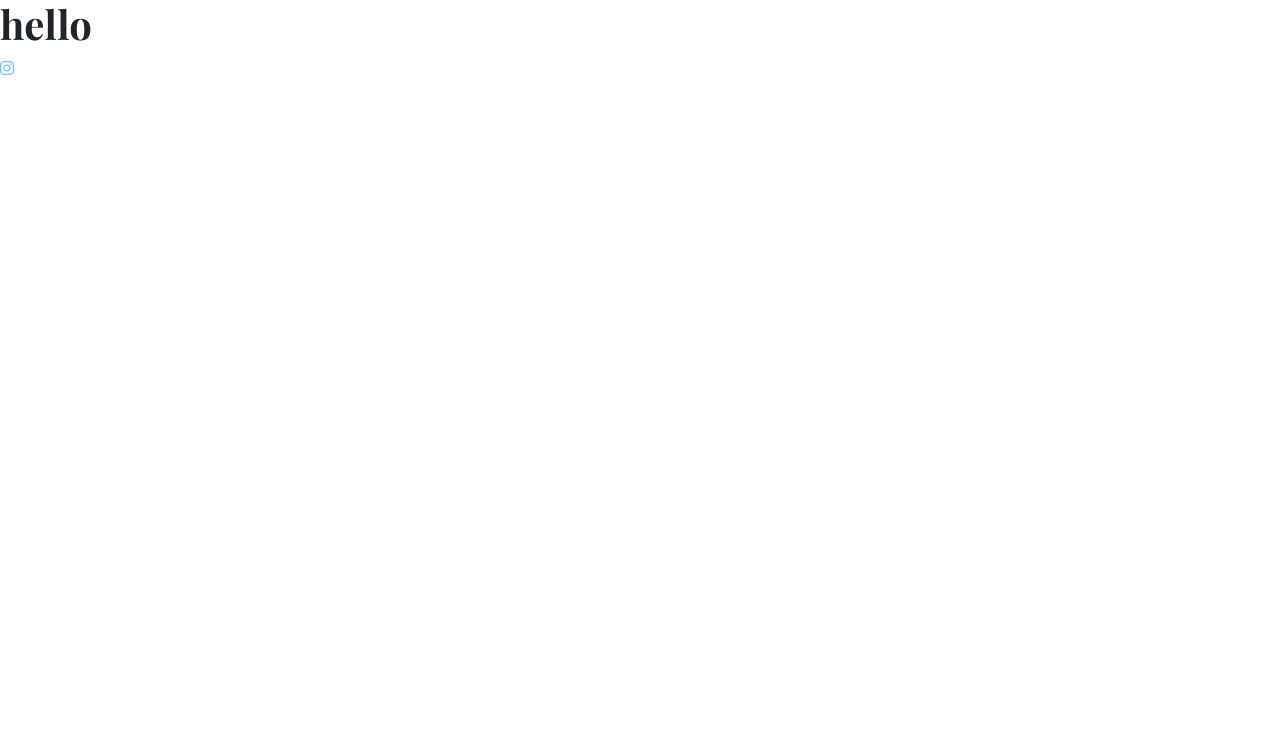
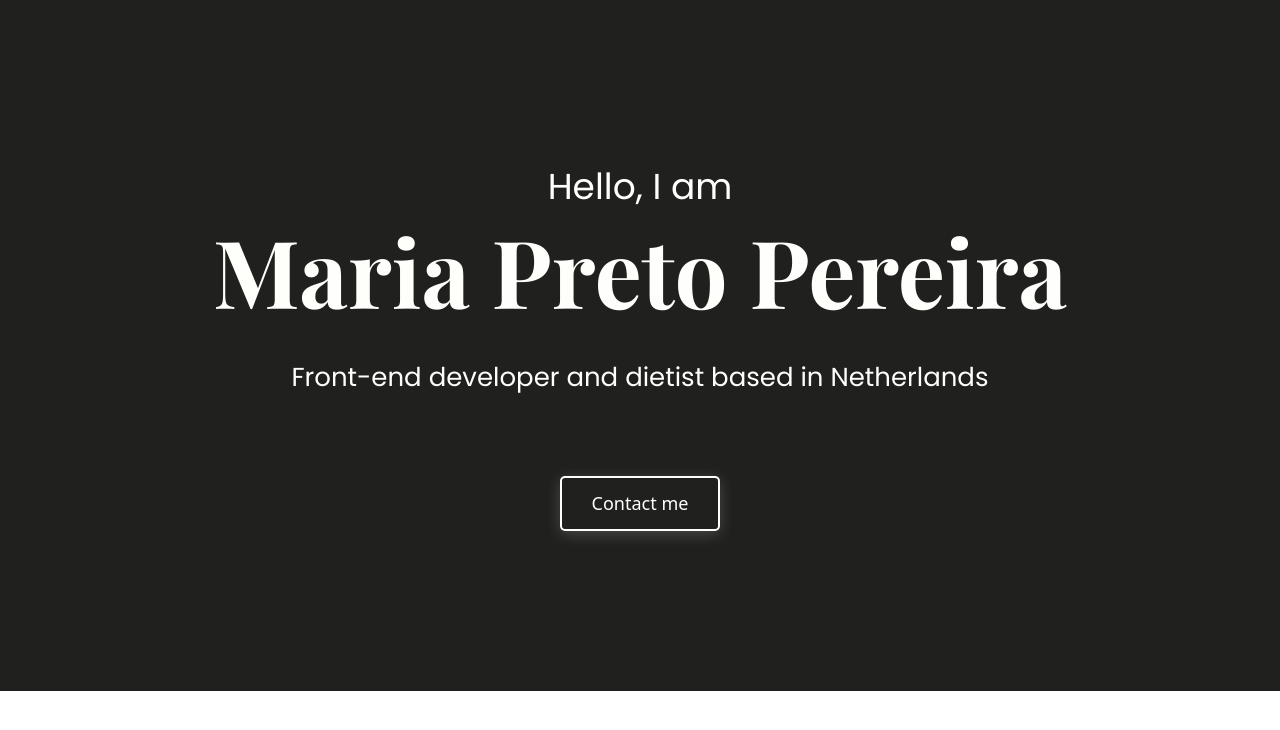
Before and after one commit to Mpp216/my-portefolio-project-MPP, a plain HTML site: page index.html in a window 1280 px wide. Drawn offline with nearby package versions, Linux system fonts and the light colour scheme; a web font is replaced by a local one.

Commit message:
Add initial css of the heading

```diff
--- a/index.html
+++ b/index.html
@@ -25,10 +25,18 @@
       crossorigin="anonymous"
     ></script>
     <link rel="stylesheet" href="src/styles.css" />
-    <title>Document</title>
+    <title>Maria Preto Pereira</title>
   </head>
   <body>
-    <h1>hello</h1>
-    <i class="fa-brands fa-instagram" style="color: #74c0fc"></i>
+    <div class="hero">
+      <p>Hello, I am</p>
+      <h1>Maria Preto Pereira</h1>
+      <h2 class="mb-5 mt-4">
+        Front-end developer and dietist based in Netherlands
+      </h2>
+      <div>
+        <a href="#" class="btn btn-branding">Contact me</a>
+      </div>
+    </div>
   </body>
 </html>
--- a/src/styles.css
+++ b/src/styles.css
@@ -5,7 +5,61 @@ font-family: 'Poppins', sans-serif;
 font-family: 'PT Serif', serif;
 font-family: 'Roboto Slab', serif; */
 
-h1 {
-  font-family: "Playfair Display", serif;
+:root {
+  --branding-color: #20201f;
+  --heading-font-family: "Playfair Display", serif;
+  --default-font-family: "Poppins", sans-serif;
+}
+
+h1,
+h2,
+h3,
+h4 {
+  font-family: var(--heading-font-family);
   font-weight: bold;
 }
+
+h1 {
+  font-size: 94px;
+}
+
+p {
+  font-family: var(--default-font-family);
+  font-weight: normal;
+}
+
+.hero {
+  background-color: #20201f;
+  text-align: center;
+  padding: 160px 20px;
+}
+
+.hero h1,
+h2,
+p {
+  color: #fefefb;
+}
+
+.hero p {
+  font-size: 36px;
+  margin: 0;
+}
+
+.hero h2 {
+  font-family: var(--default-font-family);
+  font-weight: normal;
+  font-size: 26px;
+  line-height: 2;
+}
+
+.btn-branding {
+  background-color: #20201f;
+  color: #fefefb;
+  border: 2px solid #fefefb;
+  border-radius: 5px;
+  font-size: 18px;
+  line-height: 27px;
+  padding: 12px 30px;
+  margin-top: 25px;
+  box-shadow: rgba(239, 239, 239, 0.2) 0px 3px 15px 0px;
+}
```
